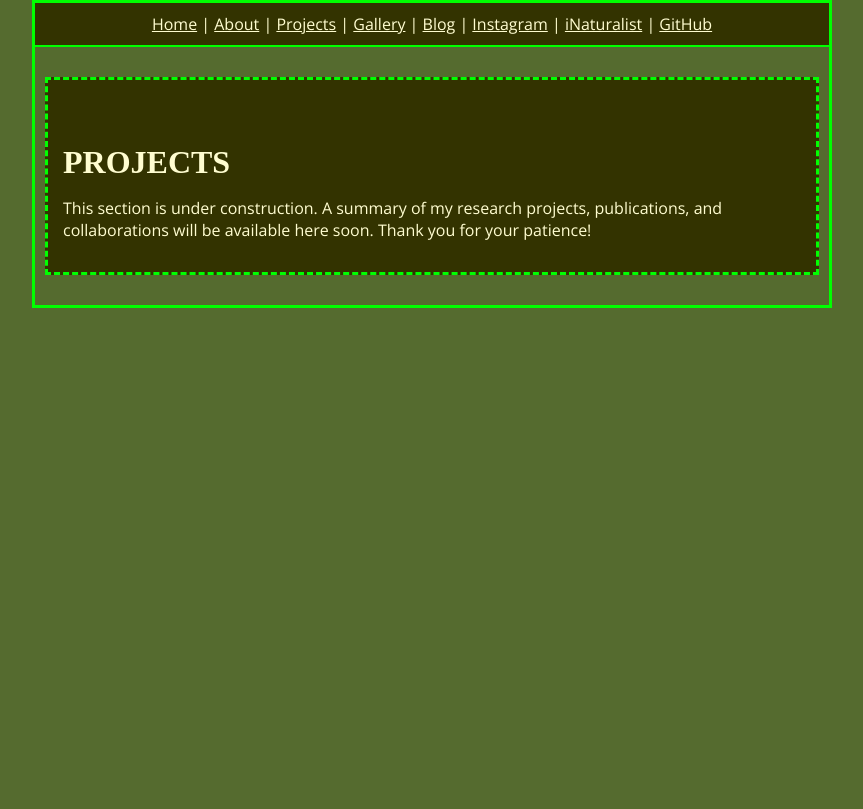
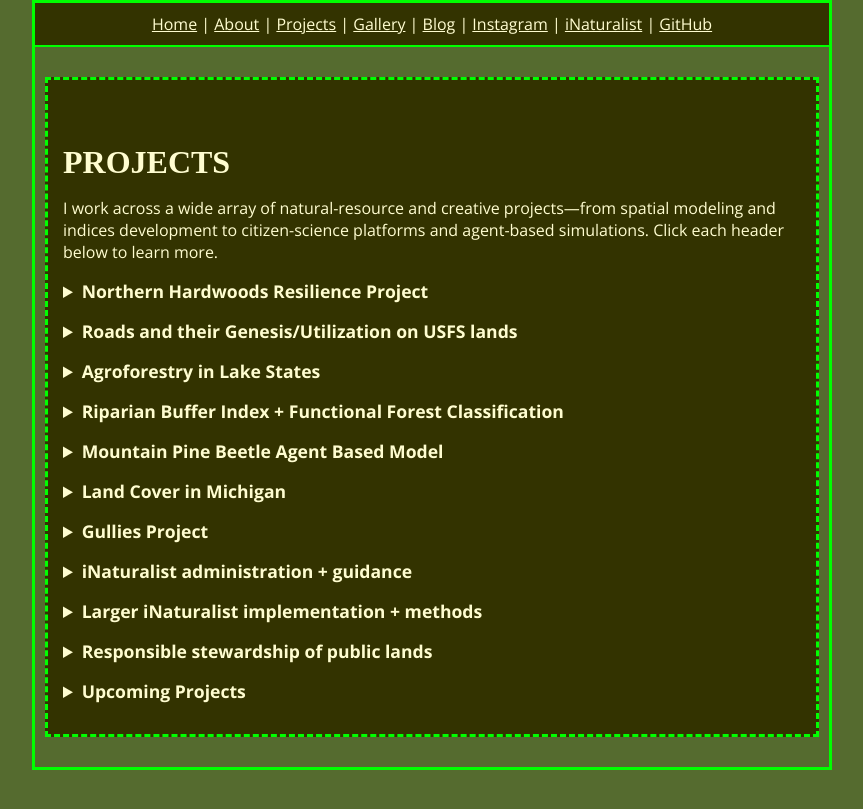
Before and after one commit to MtnTheMan/mtntheman.github.io, a Jekyll site: the page projects.html, which Jekyll copies as it is, in a window 1280 px wide. Shown: the top 809 px of the page, without its empty margins (208-1071 px from the left). Built offline with Jekyll 4.4.1, drawn with Linux system fonts in a browser that asks for light colours; some web fonts are replaced.

Commit message:
Update projects.html

```diff
--- a/projects.html
+++ b/projects.html
@@ -10,40 +10,40 @@
 
       /* 2. Base Styles */
       body {
-        background-color: #556B2F;             /* Deep dark olive green */
-        color: #FFFDD0;                        /* Cream text */
-        font-family: 'Open Sans', sans-serif;  /* Open Sans for body text */
+        background-color: #556B2F;
+        color: #FFFDD0;
+        font-family: 'Open Sans', sans-serif;
         margin: 0;
         padding: 0;
       }
 
       /* 3. Link Styles (90s Neon & Blinking) */
       a:link {
-        color: #FFFDD0;                        /* Cream unvisited links */
-        text-decoration: underline blink;      /* Blink effect typical of 90s */
+        color: #FFFDD0;
+        text-decoration: underline blink;
       }
       a:visited {
-        color: #FFDDA0;                        /* Slightly darker cream for visited */
+        color: #FFDDA0;
       }
       a:hover {
-        color: #FFFF00;                        /* Neon yellow on hover */
+        color: #FFFF00;
         text-decoration: none;
       }
 
       /* 4. Header Styles (Rockwell Nova, Cream, Uppercase) */
       h1, h2, h3, h4, h5, h6 {
-        font-family: 'Rockwell Nova', Rockwell, serif;  /* Rockwell Nova or fallback */
-        color: #FFFDD0;                                  /* Cream headers */
+        font-family: 'Rockwell Nova', Rockwell, serif;
+        color: #FFFDD0;
         margin-top: 1.5em;
         margin-bottom: 0.5em;
         line-height: 1.2;
-        text-transform: uppercase;                       /* 90s-style uppercase */
+        text-transform: uppercase;
       }
 
       /* 5. Content Box (90s Dashed Neon Border) */
       #content {
-        border: 3px dashed #00FF00; /* Dashed neon green border */
-        background-color: #333300;   /* Darker olive for content box */
+        border: 3px dashed #00FF00;
+        background-color: #333300;
         padding: 15px;
         margin: 20px auto;
         max-width: 800px;
@@ -51,9 +51,31 @@
 
       /* 6. Navigation Row */
       #nav td {
-        background-color: #333300;   /* Darker olive for nav background */
+        background-color: #333300;
         padding: 10px;
         text-align: center;
+      }
+
+      /* 7. Details/Dropdown Styling */
+      details {
+        margin-bottom: 1em;
+      }
+      details summary {
+        cursor: pointer;
+        font-size: 1.1em;
+        font-weight: bold;
+        outline: none;
+      }
+      .project-img {
+        display: block;
+        margin: 10px 0;
+        max-width: 100%;
+        border: 2px solid #00FF00;
+      }
+      /* 8. Nested lists styling */
+      details ul {
+        margin-left: 1.5em;
+        list-style-type: disc;
       }
     </style>
   </head>
@@ -100,12 +122,156 @@
       <tr>
         <td>
           <div id="content">
+            <!-- Introduction + summary of diversity of work -->
             <h1>Projects</h1>
             <p>
-              This section is under construction. A summary of my research
-              projects, publications, and collaborations will be available here
-              soon. Thank you for your patience!
+              I work across a wide array of natural-resource and creative projects—from spatial modeling and indices development to citizen-science platforms and agent-based simulations. Click each header below to learn more.
             </p>
+
+            <!-- Northern Hardwoods Resilience Project -->
+            <details>
+              <summary>Northern Hardwoods Resilience Project</summary>
+              <img
+                class="project-img"
+                src="/assets/images/Under_construction_graphic.gif"
+                alt="Northern Hardwoods Placeholder"
+              />
+              <p>Placeholder blurb for the Northern Hardwoods Resilience Project.</p>
+            </details>
+
+            <!-- Roads and their Genesis/Utilization on USFS lands -->
+            <details>
+              <summary>Roads and their Genesis/Utilization on USFS lands</summary>
+              <img
+                class="project-img"
+                src="/assets/images/Under_construction_graphic.gif"
+                alt="USFS Roads Placeholder"
+              />
+              <p>Placeholder blurb on the study of road origin and use in USFS units.</p>
+            </details>
+
+            <!-- Agroforestry in Lake States -->
+            <details>
+              <summary>Agroforestry in Lake States</summary>
+              <img
+                class="project-img"
+                src="/assets/images/Under_construction_graphic.gif"
+                alt="Agroforestry Placeholder"
+              />
+              <ul>
+                <li><strong>Spatial modeling of AF features:</strong> placeholder description.</li>
+                <li><strong>Survey instrument + reporting:</strong> placeholder description.</li>
+              </ul>
+            </details>
+
+            <!-- Riparian Buffer Index + Functional Forest Classification -->
+            <details>
+              <summary>Riparian Buffer Index + Functional Forest Classification</summary>
+              <img
+                class="project-img"
+                src="/assets/images/Under_construction_graphic.gif"
+                alt="Riparian Buffer Placeholder"
+              />
+              <ul>
+                <li><strong>Extensions of methods for AF project:</strong> placeholder description.</li>
+              </ul>
+            </details>
+
+            <!-- Mountain Pine Beetle Agent Based Model -->
+            <details>
+              <summary>Mountain Pine Beetle Agent Based Model</summary>
+              <img
+                class="project-img"
+                src="/assets/images/Under_construction_graphic.gif"
+                alt="MPB ABM Placeholder"
+              />
+              <ul>
+                <li><strong>Final project of GEO 869 ABM:</strong> placeholder description.</li>
+              </ul>
+            </details>
+
+            <!-- Land Cover in Michigan -->
+            <details>
+              <summary>Land Cover in Michigan</summary>
+              <img
+                class="project-img"
+                src="/assets/images/Under_construction_graphic.gif"
+                alt="Land Cover Placeholder"
+              />
+              <ul>
+                <li><strong>Based on NAIP imagery and CNN methods:</strong> placeholder description.</li>
+              </ul>
+            </details>
+
+            <!-- Gullies Project -->
+            <details>
+              <summary>Gullies Project</summary>
+              <img
+                class="project-img"
+                src="/assets/images/Under_construction_graphic.gif"
+                alt="Gullies Placeholder"
+              />
+              <ul>
+                <li><a href="#">Link to published paper</a></li>
+              </ul>
+            </details>
+
+            <!-- iNaturalist administration + guidance -->
+            <details>
+              <summary>iNaturalist administration + guidance</summary>
+              <img
+                class="project-img"
+                src="/assets/images/Under_construction_graphic.gif"
+                alt="iNaturalist Admin Placeholder"
+              />
+              <ul>
+                <li>Which includes other citizen science guidance</li>
+                <li>BioBlitz consulting work in NPS</li>
+                <li>Expanding role of passive scientific data collection, scientific visitor interpretive experiences</li>
+              </ul>
+            </details>
+
+            <!-- Larger iNaturalist implementation + methods -->
+            <details>
+              <summary>Larger iNaturalist implementation + methods</summary>
+              <img
+                class="project-img"
+                src="/assets/images/Under_construction_graphic.gif"
+                alt="iNaturalist Methods Placeholder"
+              />
+              <ul>
+                <li>Species watchlists</li>
+                <li>Undergraduate honors thesis (informed)</li>
+              </ul>
+            </details>
+
+            <!-- Responsible stewardship of public lands -->
+            <details>
+              <summary>Responsible stewardship of public lands</summary>
+              <img
+                class="project-img"
+                src="/assets/images/Under_construction_graphic.gif"
+                alt="Stewardship Placeholder"
+              />
+              <ul>
+                <li>Reflect on time at USFS managing on front line</li>
+                <li>Functions as a conclusion paragraph</li>
+              </ul>
+            </details>
+
+            <!-- Upcoming Projects -->
+            <details>
+              <summary>Upcoming Projects</summary>
+              <img
+                class="project-img"
+                src="/assets/images/Under_construction_graphic.gif"
+                alt="Upcoming Projects Placeholder"
+              />
+              <ul>
+                <li>Northern Hardwoods Resilience</li>
+                <li>USFS Infrastructure Utilization</li>
+              </ul>
+            </details>
           </div>
         </td>
       </tr>
```
